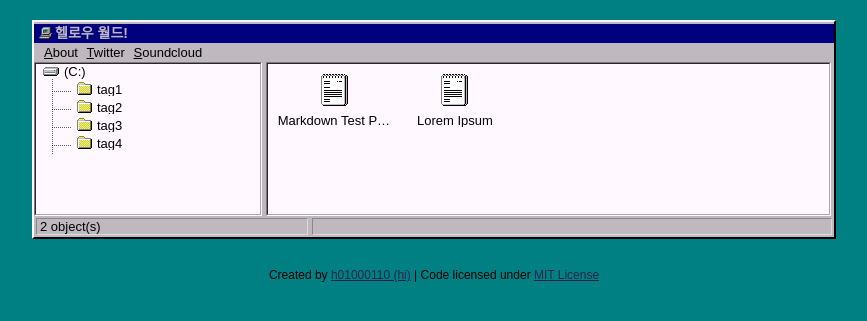
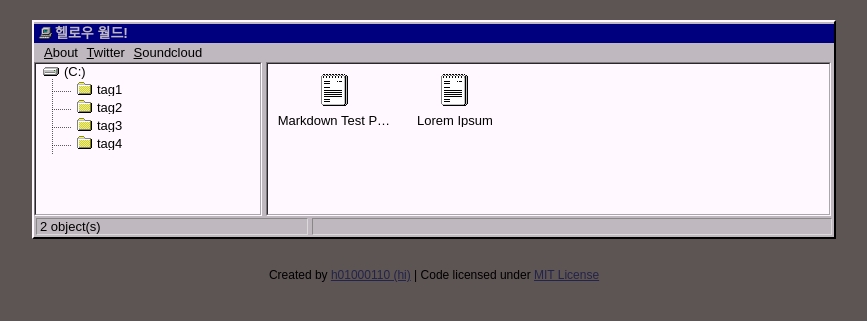
Before and after one commit to sungisaiah/sungisaiah.github.io, a Jekyll site: the page built from index.html, in a window 1280 px wide. Shown: the top 321 px of the page, without its empty margins (206-1073 px from the left). Built offline with Jekyll 4.4.1, drawn with Linux system fonts in a browser that asks for light colours.

Commit message:
Update _main.scss

```diff
--- a/_sass/_main.scss
+++ b/_sass/_main.scss
@@ -1,5 +1,5 @@
 body {
-	background: #008082;
+	background: #5D5454;
 	font-family: sans-serif, serif, monospace;
 	font-size: 13px;
 }
```
